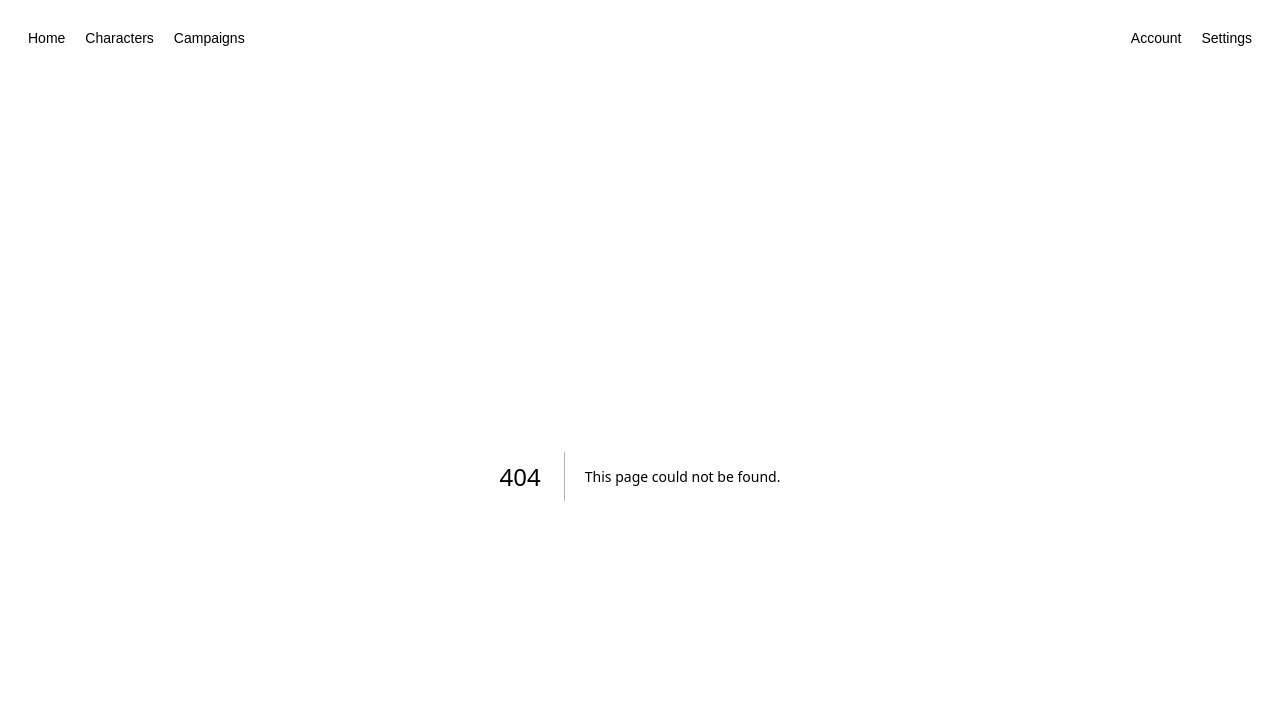
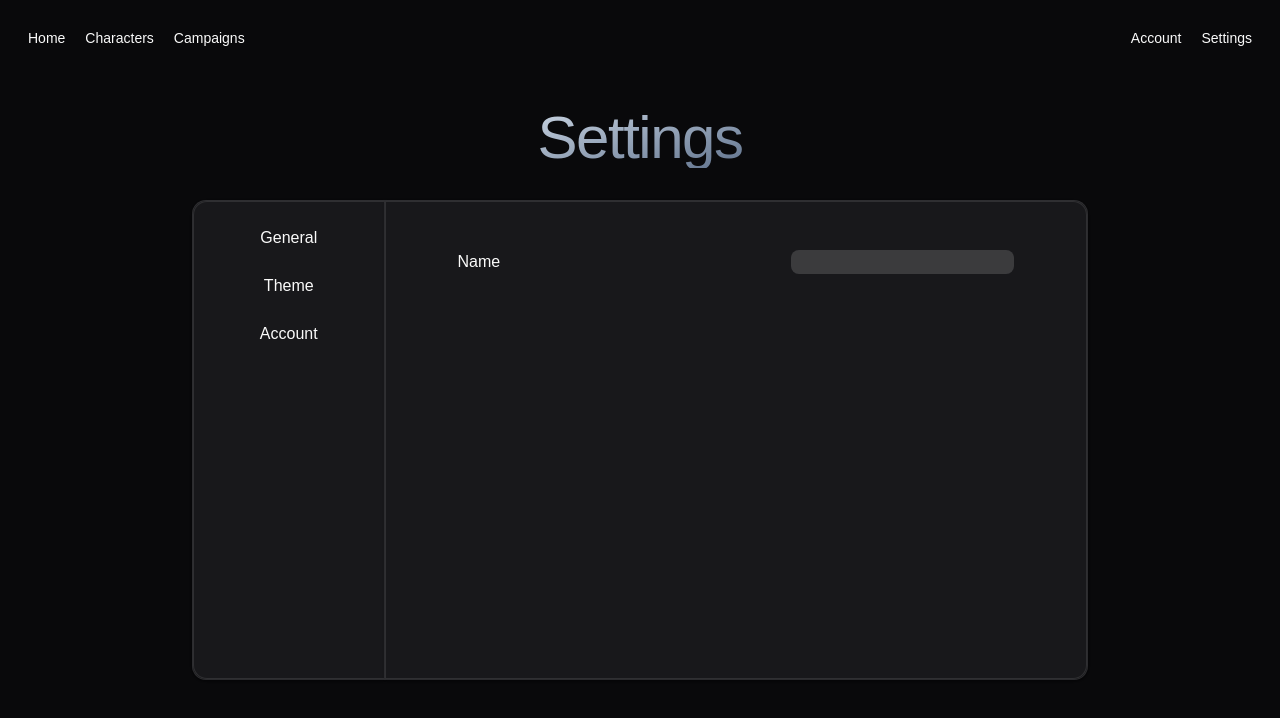
Before and after one commit to AxelMontlahuc/D-D-Helper, a Next.js app: page /settings in a window 1280 px wide. Before the commit this address had no page. Shown: the top 718 px of the page. Built offline with nearby package versions, Linux system fonts and the light colour scheme.

Commit message:
Settings prototype

```diff
--- a/src/pages/_app.tsx
+++ b/src/pages/_app.tsx
@@ -42,7 +42,7 @@ export default function App({ Component, pageProps }: AppProps) {
                       </NavigationMenuItem>
                       <NavigationMenuItem>
                         <NavigationMenuLink asChild>
-                          <Link href="/">Settings</Link>
+                          <Link href="/settings">Settings</Link>
                         </NavigationMenuLink>
                       </NavigationMenuItem>
                     </NavigationMenuList>
--- /dev/null
+++ b/src/pages/settings.tsx
@@ -0,0 +1,41 @@
+import { useState } from 'react';
+import { Card, CardContent } from '@/components/ui/card';
+import Link from 'next/link';
+
+export default function Settings() {
+    const [tab, setTab] = useState('general');
+    const handleTabChange = (newTab: string) => {
+        setTab(newTab);
+    }
+
+    return (
+        <main className="flex flex-col items-center h-[calc(100vh-76px)]">
+            <h1 className="m-8 bg-gradient-to-br from-slate-300 to-slate-500 bg-clip-text text-center text-4xl font-medium tracking-tight text-transparent md:text-6xl">
+                Settings
+            </h1>
+
+            <Card className="w-[70vw] h-[60vh] p-0 flex flex-row gap-0">
+                <Card className="flex flex-col items-center h-full w-[15vw] rounded-r-none">
+                    <CardContent onClick={() => handleTabChange("general")} className="hover:cursor-pointer hover:bg-input rounded-md w-full text-center">General</CardContent>
+                    <CardContent onClick={() => handleTabChange("theme")} className="hover:cursor-pointer hover:bg-input rounded-md w-full text-center">Theme</CardContent>
+                    <CardContent className="hover:cursor-pointer hover:bg-input rounded-md w-full text-center">
+                        <Link href="/account">Account</Link>
+                    </CardContent>
+                </Card>
+
+                <Card className="h-full w-[55vw] flex flex-col p-12 rounded-l-none">
+                    {tab === 'general' && (
+                        <CardContent className="flex flex-row justify-between ">
+                            Name <input type="text" className="bg-input rounded-md pl-2 pr-2 focus:outline-none focus:ring-0" />
+                        </CardContent>
+                    )}
+                    {tab === 'theme' && (
+                        <CardContent className="flex flex-row justify-between ">
+                            Theme <input type="text" className="bg-input rounded-md pl-2 pr-2 focus:outline-none focus:ring-0" />
+                        </CardContent>
+                    )}
+                </Card>
+            </Card>
+        </main>
+    )
+}
```
